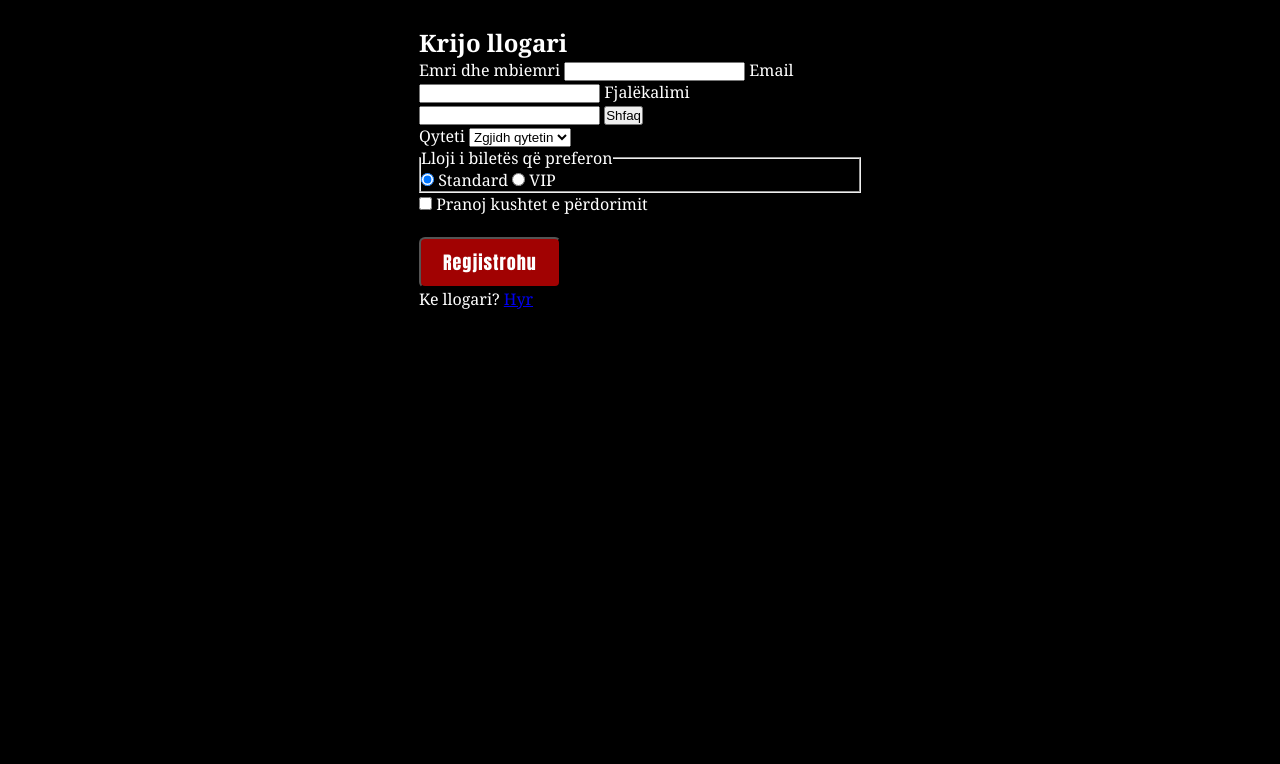
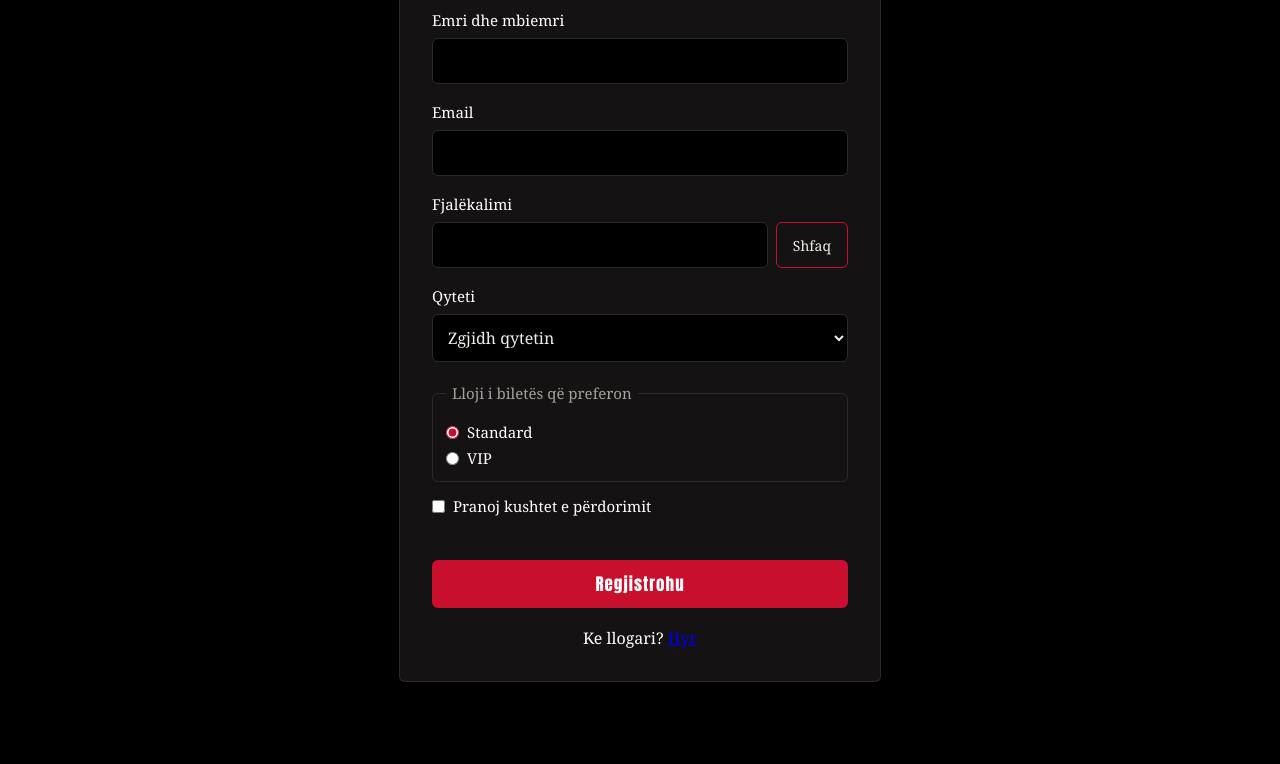
Before and after one commit to Elton-Balaj/ProjektKinema, a plain HTML site: page regjistrohu.html in a window 1280 px wide. Shown: the part 269-1033 px from the top of the page. Before the commit the page ends 800 px from the top, so only its background shows below. Drawn offline with Linux system fonts and the light colour scheme.

Commit message:
stilizimi me Css per pjesen regjistrohu

```diff
--- a/css/style.css
+++ b/css/style.css
@@ -305,3 +305,157 @@ main {
   font-size: 14px;
   border-top: 3px solid #c8102e;
 }
+
+/* ===== Faqja Regjistrohu ===== */
+.narrow {
+  max-width: 520px;
+}
+
+.panel {
+  background: #141212;
+  border: 1px solid #2e2a2a;
+  border-top: 4px solid #c8102e;
+  border-radius: 6px;
+  padding: 32px;
+}
+
+.panel h1 {
+  font-family: Impact, Arial, sans-serif;
+  font-weight: 400;
+  font-size: 35px;
+  letter-spacing: 1px;
+  margin-bottom: 16px;
+}
+
+#registerForm {
+  display: flex;
+  flex-direction: column;
+  gap: 8px;
+}
+
+#registerForm label {
+  margin-top: 10px;
+  font-size: 15px;
+}
+
+/* Fushat: text, email, password dhe select */
+#registerForm input[type="text"],
+#registerForm input[type="email"],
+#registerForm input[type="password"],
+#registerForm select {
+  width: 100%;
+  padding: 11px;
+  background: #000000;
+  color: #f1ece8;
+  border: 1px solid #2e2a2a;
+  border-radius: 6px;
+  font: inherit;
+}
+
+#registerForm input:focus,
+#registerForm select:focus {
+  outline: none;
+  border-color: #c8102e;
+}
+
+/* Fjalëkalimi me butonin Shfaq */
+.pass-row {
+  display: flex;
+  gap: 8px;
+}
+
+.pass-row input {
+  flex: 1;
+}
+
+.toggle-pass {
+  padding: 0 16px;
+  background: transparent;
+  color: #f1ece8;
+  border: 1px solid #c8102e;
+  border-radius: 6px;
+  font: inherit;
+  font-size: 14px;
+  cursor: pointer;
+}
+
+.toggle-pass:hover {
+  background: #c8102e;
+}
+
+/* Radio buttons (lloji i biletës) */
+#registerForm fieldset {
+  margin-top: 13px;
+  padding: 13px;
+  border: 1px solid #2e2a2a;
+  border-radius: 6px;
+}
+
+#registerForm legend {
+  padding: 0 6px;
+  color: #a79f9a;
+  font-size: 15px;
+}
+
+/* Radio dhe checkbox me etiketën e tyre */
+#registerForm .check {
+  display: flex;
+  align-items: center;
+  gap: 8px;
+  margin-top: 6px;
+}
+
+#registerForm input[type="radio"],
+#registerForm input[type="checkbox"] {
+  accent-color: #c8102e;
+}
+
+/* Mesazhi i gabimit */
+#registerForm .error {
+  min-height: 22px;
+  color: #ff6b6b;
+}
+
+/* Butoni Regjistrohu */
+#registerForm .btn {
+  margin-top: 6px;
+  padding: 11px 22px;
+  background: #c8102e;
+  color: #ffffff;
+  border: none;
+  border-radius: 6px;
+  font-family: Impact, "Arial Narrow", Arial, sans-serif;
+  font-size: 17px;
+  letter-spacing: 1px;
+  cursor: pointer;
+}
+
+#registerForm .btn:hover {
+  background: #8f0b21;
+}
+
+/* "Ke llogari? Hyr" */
+.alt {
+  margin-top: 19px;
+  text-align: center;
+}
+
+/* Telefon */
+@media (max-width: 640px) {
+  .panel {
+    padding: 22px;
+  }
+
+  .panel h1 {
+    font-size: 29px;
+  }
+}
+
+/* ===== Footer ===== */
+.footer {
+  padding: 24px 32px;
+  text-align: center;
+  color: #a79f9a;
+  font-size: 14px;
+  border-top: 3px solid #c8102e;
+}
```
